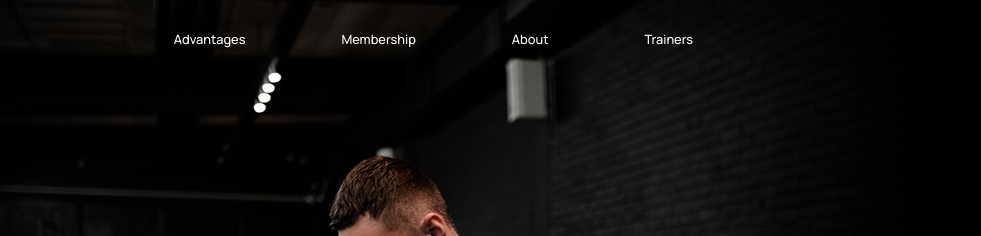
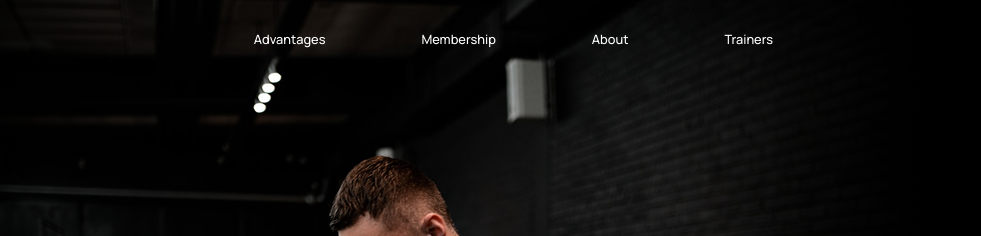
Before and after one commit to sohailan77/GYM24, a plain HTML site: page index.html in a window 1280 px wide. Shown: the top 236 px of the page, 299-1280 px from the left. Drawn offline with Linux system fonts and the light colour scheme.

Commit message:
Fix header layout and alignment

```diff
--- a/style.css
+++ b/style.css
@@ -55,8 +55,10 @@ body {
 header {
   position: absolute;
   top: 0;
-  left: 10rem;
-  right: 10rem;
+  left: 0;
+  width: 100%;
+  padding-inline: 10rem;
+  box-sizing: border-box;
   z-index: 99;
 }
 
@@ -65,8 +67,8 @@ header {
   display: flex;
   justify-content: space-between;
   align-items: center;
-  padding: 1.5rem 0rem;
   width: 100%;
+  padding: 1.5rem 0;
 }
 
 /* hamburger-menu */
@@ -94,7 +96,6 @@ header {
 .nav-links {
   display: flex;
   align-items: center;
-  padding-right: 5rem;
 }
 .nav-links ul {
   display: flex;
@@ -373,10 +374,10 @@ header {
   text-align: center;
 }
 
-.trainer-socials{
+.trainer-socials {
   text-align: center;
 }
-.trainer-socials a{
+.trainer-socials a {
   display: inline-block;
   border: 1px solid var(--primary-text-color);
   padding: 0.6rem;
```
